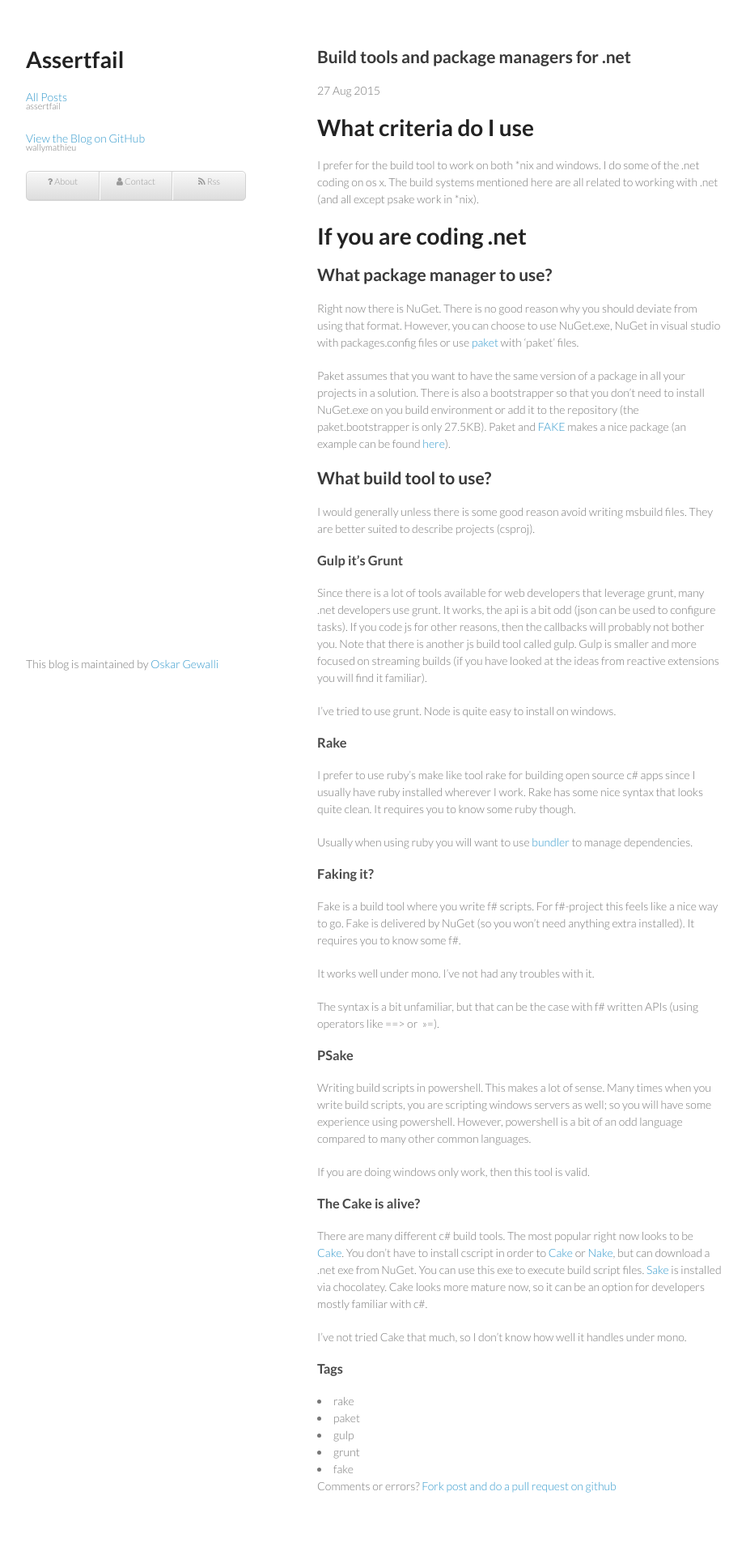
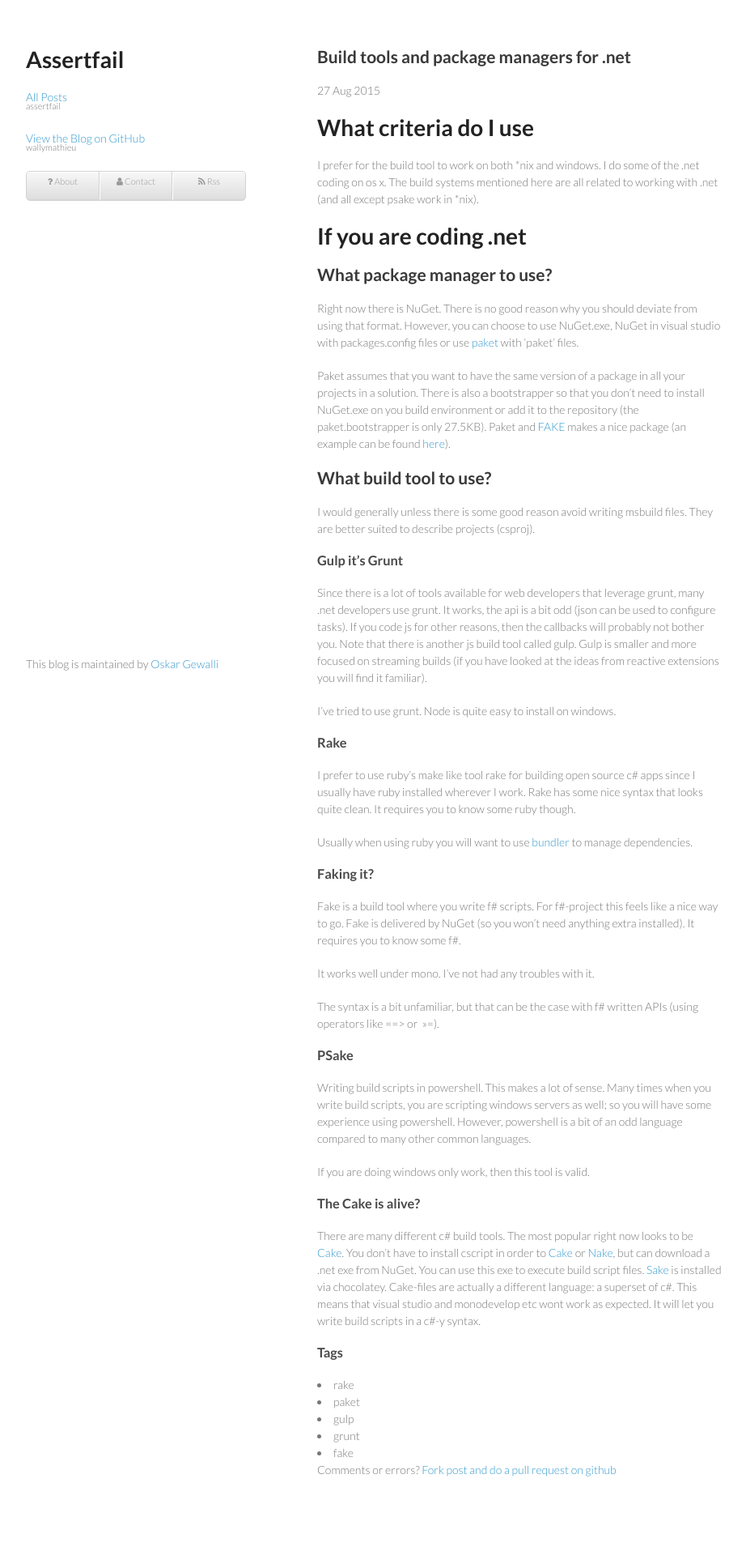
Before and after one commit to wallymathieu/assertfail, a Jekyll site: the page built from _posts/2015-08-27-Build-tools-and-package-managers.md, in a window 1280 px wide. Shown: the whole page at 81% size, without its empty margins (178-1100 px from the left). Built offline with Jekyll 4.4.1, drawn with Linux system fonts in a browser that asks for light colours; nearby versions of some CDN libraries; Markdown is read by kramdown in place of the engine named in the settings.

Commit message:
Update 2015-08-27-Build-tools-and-package-managers.md

```diff
--- a/_posts/2015-08-27-Build-tools-and-package-managers.md
+++ b/_posts/2015-08-27-Build-tools-and-package-managers.md
@@ -49,6 +49,4 @@
 
 ### The Cake is alive?
 
-There are many different c# build tools. The most popular right now looks to be [Cake](https://github.com/cake-build/cake). You don't have to install cscript in order to [Cake](https://github.com/cake-build/cake) or [Nake](https://github.com/yevhen/Nake), but can download a .net exe from NuGet. You can use this exe to execute build script files. [Sake](https://github.com/sakeproject/sake) is installed via chocolatey. Cake looks more mature now, so it can be an option for developers mostly familiar with c#.
-
-I've not tried Cake that much, so I don't know how well it handles under mono.
+There are many different c# build tools. The most popular right now looks to be [Cake](https://github.com/cake-build/cake). You don't have to install cscript in order to [Cake](https://github.com/cake-build/cake) or [Nake](https://github.com/yevhen/Nake), but can download a .net exe from NuGet. You can use this exe to execute build script files. [Sake](https://github.com/sakeproject/sake) is installed via chocolatey. Cake-files are actually a different language: a superset of c#. This means that visual studio and monodevelop etc wont work as expected. It will let you write build scripts in a c#-y syntax.
```
